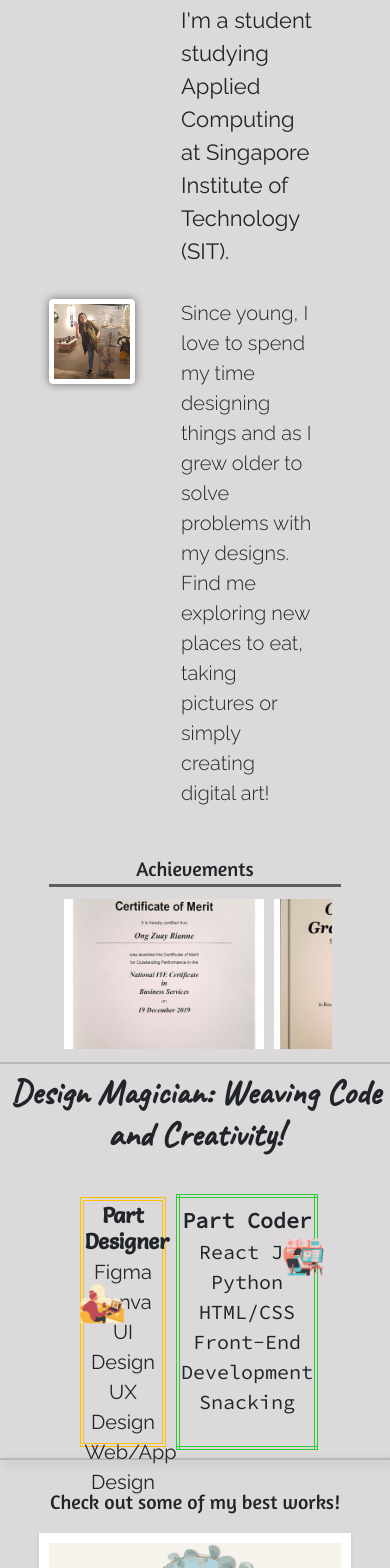
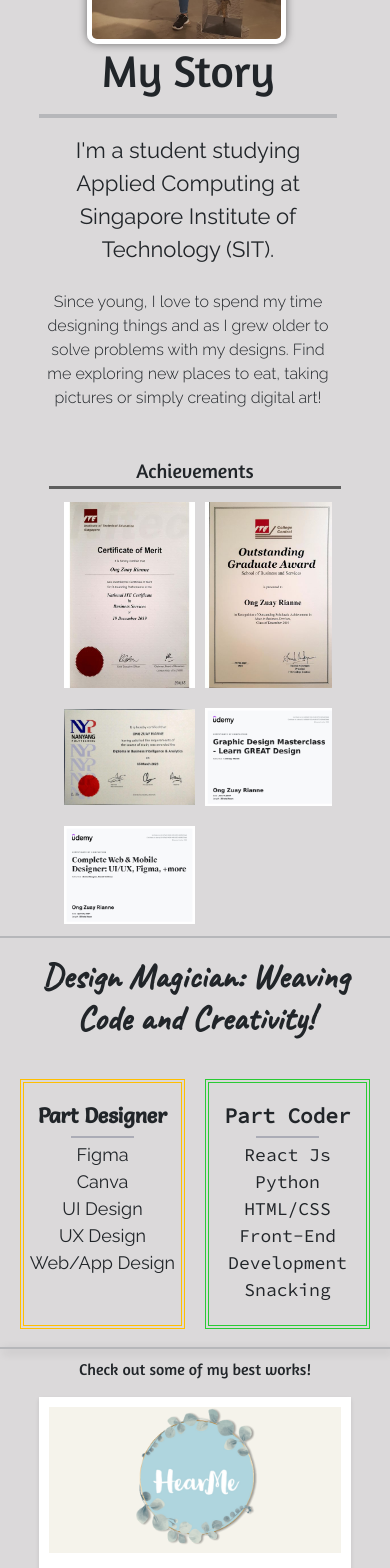
Before and after one commit to KazunaStudio/Rianne_Studio, a React (Create React App) app: page /#/About in a window 390 px wide. Shown: the part 280-1848 px from the top of the page. Built offline with nearby package versions, Linux system fonts and the light colour scheme.

Commit message:
Major update 2.1

```diff
--- a/src/Functions/Functions.css
+++ b/src/Functions/Functions.css
@@ -6,6 +6,12 @@
  5) Gallery Best Work */
 
 /* Gallery */
+.centered_gallery{
+  display: flex;
+  justify-content: center;
+  align-items: center;
+}
+
 .gallery {
     display: flex;
     flex-wrap: nowrap;
@@ -76,14 +82,14 @@
     background-color: transparent;
     border: none;
     border-radius: 10%;
-    opacity: 0; /* Initially hide buttons */
-    transition: opacity 0.3s; /* Add transition for smooth appearance */
+    opacity: 0;
+    transition: opacity 0.3s;
   }
 
   .popup-content:hover .close-button,
   .popup-content:hover .prev-button,
   .popup-content:hover .next-button {
-    opacity: 1; /* Show buttons when popup content is hovered over */
+    opacity: 1;
   }
 
   .close-button:hover, .prev-button:hover, .next-button:hover {
@@ -114,40 +120,94 @@
     margin-right: 3%;
   }
 
+/* Gallery Phone View */
+@media (max-width: 600px) {
+  .gallery {
+    display: grid;
+    grid-template-columns: repeat(2, 1fr);
+    gap: 10px;
+    justify-items: center;
+  }
+
+  .gallery img {
+    width: 100%;
+    height: auto;
+    object-fit: cover;
+  }
+
+  .popup-content {
+    max-width: 90%;
+    max-height: 80%;
+  }
+
+  .prev-button, .next-button {
+    width: 30px;
+    height: 30px;
+    margin-left: 5%;
+    margin-right: 5%;
+  }
+
+  .close-button {
+    width: 20px;
+    height: 20px;
+    margin-top: 2%;
+    margin-right: 2%;
+  }
+
+  .popup-content img {
+    max-width: 90%;
+    max-height: 90%;
+    object-fit: contain;
+  }
+}
+
 /* Skills */
+.Dskill_names{
+  font-Family: Raleway;
+  font-Size: 20px;
+  margin-top: 2%;
+}
+
+.Cskill_names{
+  font-Family: SourceCodePro;
+  font-Size: 20px;
+  margin-top: 2%;
+}
+
+.underline{
+  width: 25%;
+  margin: 0 auto;
+  border: #1d2a4d 1px solid;
+}
+
 .Designer {
-  margin: 0 auto;
-  padding-bottom: 3%;
+  margin-top: 20px;
   font-weight: bold;
   font-family: Salsa;
 }
+
 .Coder{
-  margin: 0 auto;
-  padding-bottom: 3%;
-  font-weight: bolder;
+  margin-top: 20px;
+  font-weight: bold;
   font-family: SourceCodePro;
 }
 
 .Designer_border{
-  margin: 0 auto;
-  padding-top: 2%;
-  padding-bottom: 3%;
+  align-items: center;
   border: double 4px rgb(255, 191, 0);
-  width: 85%;
-  height: 250px;
   align-items: center;
   justify-content: center;
+  margin-right: 5%;
+  height: 250px;
 }
 
 .Coder_border{
-  margin: 0 auto;
-  padding-top: 2%;
-  padding-bottom: 3%;
+  align-items: center;
   border: double 4px rgb(41, 203, 52);
-  width: 43%;
-  height: 250px;
   align-items: center;
   justify-content: center;
+  margin-left: 5%;
+  height: 250px;
 }
 
 .table-container {
@@ -171,9 +231,161 @@
 
 .table-image2 {
   position: absolute;
+  bottom: 35%;
+  right: 18%;
+  width: 12%;
+}
+
+.table_adjust{
+  margin: 0 auto;
+  width: 50%;
+}
+
+.header{
+  margin-Bottom:2%;
+  font-Family:Caveat;
+  font-Weight:bolder;
+  font-Size:35px;
+}
+
+td{
+  width: 50%;
+}
+
+/* Skill phone mobile */
+@media screen and (max-width: 600px) {
+  .underline{
+    width: 40%;
+  }
+
+  .Designer,
+  .Coder{
+    font-size: 21px;
+  }
+
+  .Cskill_names,
+  .Dskill_names{
+    font-size: 18px;
+  }
+
+  .Designer_border,
+  .Coder_border{
+    margin-right: 5%;
+    margin-left: 5%;
+  }
+
+  .table_adjust{
+    width: 100%;
+  }
+
+  .table-container {
+    padding: 10px;
+    transform: scale(1);
+  }
+
+  table {
+    width: 100%;
+    margin: 0 auto;
+  }
+
+  .table-image,
+  .table-image2 {
+    display: none;
+  }
+
+  h4 {
+    font-size: 24px;
+    text-align: center;
+  }
+
+  p {
+    font-size: 16px;
+    text-align: center;
+  }
+
+}
+
+@media screen and (min-width:800px) and (max-width:800px) {
+  .table-image,
+  .table-image2 {
+    display: none;
+  }
+
+  .underline{
+    width: 40%;
+  }
+
+  .Designer_border,
+  .Coder_border{
+    width: 300px;
+    height: 300px;
+  }
+
+  td{
+    padding-right: 20px;
+  }
+
+}
+
+@media screen and (min-width:800px) and (max-width:900px) {
+  .table-image {
+    position: absolute;
+    top: 72%;
+    left: 8%;
+    width: 15%;
+  }
+
+  .table-image2 {
+    position: absolute;
+    bottom: 55%;
+    right: 5%;
+    width: 15%;
+  }
+
+  .Designer_border,
+  .Coder_border{
+    width: 300px;
+    height: 300px;
+  }
+
+}
+
+@media screen and (min-width:900px) and (max-width:1200px) {
+  .table-image {
+    position: absolute;
+    top: 70%;
+    left: 17%;
+    width: 12%;
+  }
+
+  .table-image2 {
+    position: absolute;
     bottom: 45%;
-  right: 16%;
+    right: 17%;
     width: 12%;
+  }
+}
+
+@media screen and (min-width:768px) and (max-width:768px) {
+  .table-image,
+  .table-image2 {
+    display: none;
+  }
+
+  .underline{
+    width: 50%;
+  }
+
+  .Designer_border,
+  .Coder_border{
+    width: 300px;
+    height: 300px;
+  }
+
+  td{
+    padding-right: 20px;
+  }
+
 }
 
 /* BarGraph */
@@ -316,11 +528,13 @@
   align-items: center;
   border-radius:5%;
 }
+
 .container #video {
   width: 600px;
   height: 340px;
   border-radius: 5%;
 }
+
 .container .controls {
   position: absolute;
   bottom: 40px;
@@ -330,9 +544,11 @@
   opacity: 0.2;
   transition: opacity 0.4s;
 }
+
 .container:hover .controls {
   opacity: 1;
 }
+
 .container .controls button {
   background: transparent;
   color: #fff;
@@ -341,6 +557,7 @@
   border: none;
   cursor: pointer;
 }
+
 .container .controls .timeline {
   flex: 1;
   display: flex;
@@ -349,19 +566,23 @@
   border-right: 3px solid #ccc;
   border-left: 3px solid #ccc;
 }
+
 .container .controls .timeline .bar{
   background: rgb(1, 1, 65);
   height: 4px;
   flex: 1;
 }
+
 .container .controls .timeline .bar .inner{
   background: #ffffff;
   width: 0%;
   height: 100%;
 }
+
 .fa {
   font-size: 20px !important;
 }
+
 .fonts{
   font-size: 40px;
   font-family: Libre Baskerville;
@@ -400,7 +621,7 @@
   top: 50%;
   width: 200px;
   height: 3px;
-  background-color: rgb(208, 206, 206);
+  background-color: rgb(102, 95, 95);
 }
 
 .with-lines::before {
@@ -415,6 +636,7 @@
   width: 70%;
   margin: 0 auto;
   display: flex;
+  flex-direction: row;
   justify-content: center;
 }
 
@@ -470,49 +692,60 @@
   color: #265080;
 }
 
-
+/* Gallery Best Work Mobile */
 @media screen and (max-width:600px) {
-
   .with-lines::before,
   .with-lines::after {
     display: none;
   }
 
-    .with-lines {
-      position: relative;
-      padding-top: 5%;
-    }
-
   .bestworks {
-      flex-direction: column;
-      width: 80%;
-      margin: 0 auto;
-      display: flex;
-      flex-direction: column;
-      justify-content: center;
     align-items: center;
     margin-bottom: 5%;
   }
 
   .bestworksitem {
-      background-color: lightgray;
-      margin-bottom: 10px;
+    background-color: rgb(255, 255, 255);
+    margin-bottom: 5%;
   }
 
 }
 
-@media screen and (max-width:800px) {
-  .table-image {
+@media screen and (min-width:750px) and (max-width:900px) {
+  .with-lines::before,
+  .with-lines::after {
+    content: '';
     position: absolute;
-    top: 55%;
-    left: 20%;
-    width: 12%;
+    top: 50%;
+    width: 100px;
+    height: 3px;
+    background-color: rgb(102, 95, 95);
   }
 
-  .table-image2 {
-    position: absolute;
-    bottom: 45%;
+  .with-lines::before {
+    left: 16%;
+  }
+
+  .with-lines::after {
     right: 16%;
-    width: 12%;
   }
+
+  .bestworksitem {
+    background-color: rgb(255, 255, 255);
+    margin-bottom: 5%;
+    width: 80%;
   }
+
+}
+
+@media screen and (min-width:1100px) and (max-width:1300px) {
+
+  .with-lines::before {
+    left: 15%;
+  }
+
+  .with-lines::after {
+    right: 15%;
+  }
+
+}
--- a/src/Functions/Skills.js
+++ b/src/Functions/Skills.js
@@ -22,20 +22,23 @@ const SkillsTable = () => {
 
     return (
         <div className={`table-container ${animationStarted ? 'zoom-out' : ''}`}>
-            <h4 style={{marginBottom:'2%', fontFamily:"Caveat",fontWeight:"bolder",fontSize:"35px"}}>Design Magician: Weaving Code and Creativity!</h4>
+            <h4 className='header'>Design Magician: Weaving Code and Creativity!</h4>
             <br/>
-            <table style={{ margin: "0 auto", width: "50%" }}>
+            <table className='table_adjust'>
                 <tr>
                     <td>
                         <div className='Designer_border'>
                             <h4 className='Designer'>Part Designer</h4>
-                            <p style={{ fontFamily: "Raleway" }}>Figma<br />Canva<br />UI Design <br /> UX Design<br />Web/App Design</p>
+                            <hr className='underline'/>
+                            <p className='Dskill_names'>Figma<br />Canva<br />UI Design <br /> UX Design<br />Web/App Design</p>
                         </div>
                     </td>
-                    <td style={{ width: "5%" }}></td>
-                    <td className='Coder_border'>
-                        <h4 className='Coder'>Part Coder</h4>
-                        <p style={{ fontFamily: "SourceCodePro", fontSize: "20px" }}>React Js <br /> Python <br /> HTML/CSS <br />Front-End Development <br /> Snacking</p>
+                    <td>
+                        <div className='Coder_border'>
+                            <h4 className='Coder'>Part Coder</h4>
+                            <hr className='underline'/>
+                            <p className='Cskill_names'>React Js <br /> Python <br /> HTML/CSS <br />Front-End Development <br /> Snacking</p>
+                        </div>
                     </td>
                 </tr>
             </table>
--- a/src/Functions/gallery.js
+++ b/src/Functions/gallery.js
@@ -51,6 +51,7 @@ const Gallery = () => {
           <div className='float_up'>Achievements</div>
           <hr className='float_up' style={{borderTop:"solid 3px #5E5E5E", width:"75%",margin:"0 auto"}}/>
           <div style={{maxWidth:"70%",margin:"0 auto", marginTop:"2%"}}>
+            <div className='centered_gallery'>
               <div className="float_up gallery">
                 {images.map((image, index) => (
                   <div
@@ -64,6 +65,7 @@ const Gallery = () => {
                     />
                   </div>
                 ))}
+              </div>
             </div>
 
             <div className={`popup ${popupOpen ? 'show' : ''}`}>
--- a/src/General/About.js
+++ b/src/General/About.js
@@ -19,7 +19,7 @@ export class About extends Component{
                             </div>
                         </div>
                         <div className='columnstyle3'>
-                            <div className='centers' style={{width:"75%"}}>
+                            <div className='centers'>
                                 <h1 style={{fontSize:"45px"}}>My Story</h1><hr style={{borderTop:"solid 4px rgb(74, 84, 93)"}}/>
                                 <p style={{fontFamily:"Ralewaylight"}}>
                                     <span style={{fontSize:"22px",fontFamily:"Raleway"}}>I'm a student studying Applied Computing at Singapore Institute of Technology (SIT).</span>
--- a/src/General/Contact.js
+++ b/src/General/Contact.js
@@ -2,8 +2,7 @@ import React,{Component,useState,useEffect} from 'react';
 import { Link } from 'react-router-dom';
 import 'react-slideshow-image/dist/styles.css';
 import selfimg from "../Images/Self-Image.png";
-import "../App.css"
-import GalleryWork from '../Functions/Gallerywork';
+import './General.css'
 
 
 export class Contact extends Component{
--- a/src/General/General.css
+++ b/src/General/General.css
@@ -2,19 +2,23 @@
 /* 1) About */
 /* 2) Best work for about */
 /* 3) Portfolio */
+/* 4) Contact */
 
 
 /* About */
+.centers{
+  width:75%;
+}
+
 .imageself{
     border-radius: 5%;
-    width: 60%;
+    width: 100%;
     border:solid 5px rgb(255, 255, 255);
     box-shadow: 0 0 8px rgba(0, 0, 0, 0.5);
 }
 
 .innersection2{
     display: flex;
-    align-items: center;
     margin: -20px auto;
     padding: 20px;
     width: 100%;
@@ -25,6 +29,8 @@
     display: flex;
     width: 100%;
     align-items: center;
+    flex-direction: row;
+    justify-content: space-between;
   }
 
 .columnstyle3 {
@@ -39,14 +45,13 @@
 .columnimage3 {
     flex: 1;
     z-index: 0;
-    text-align: right;
     padding-right: 5%;
     animation: slideInFromLeft 1s ease forwards;
-    z-index: 1;
   }
 
 .image-container3 {
-    width: 100%;
+    width: 60%;
+    margin-left: auto;
 }
 
 @keyframes slideInFromLeft {
@@ -77,15 +82,43 @@ margin: 0 auto;
   .bargraph-container {
     display: none;
   }
+
+  .innercontrol2{
+    flex-direction: column;
+    justify-content: space-between;
+  }
+
+  .image-container3{
+    margin-bottom: 20px;
+    margin: 0 auto;
+  }
+
+  .centers{
+    width: 100%;
+    text-align: center;
+  }
+
+  .columnstyle3 {
+    width: 85%;
+    margin-right: 4%;
+    text-align: center;
+  }
+
 }
 
 @media screen and (min-width: 768px) and (max-width: 900px){
   .bargraph-container {
     display: none;
   }
-}
 
-@media screen and (min-width: 901px) and (max-width: 1200px){
+  .image-container3{
+    margin-bottom: 20px;
+    width: 90%;
+  }
+
+  .centers{
+    width: 100%;
+  }
 
 }
 
@@ -108,3 +141,46 @@ margin: 0 auto;
 .fadein {
   animation: fadeIn 0.5s ease-in;
 }
+
+/* Contact */
+.imagecontact{
+  width: 100%;
+  height: 100%;
+  object-fit: cover;
+}
+
+.columnimagecontact{
+  flex: 1;
+  padding-left: 1%;
+  padding-right: 10%;
+  z-index: 0;
+  animation: slideInFromRight 1s ease forwards;
+}
+
+.columnstylecontact{
+  flex: -1;
+  width: 50%;
+  padding-left: 15%;
+  animation: slideInFromLeft 1s ease forwards;
+  z-index: 1;
+}
+
+.image-containercontact{
+  width: 64%;
+  margin-left: auto;
+  margin-right: 50%;
+}
+
+.adjust{
+padding-left: 260px;
+}
+
+.iconwhatsapp:hover path {
+  fill: #37d3aa;
+}
+.icontelegram:hover path {
+  fill: #0275c2;
+}
+.iconlinkedin:hover path {
+  fill: #2864AA;
+}
--- a/src/General/Portfolio/EcomApp.js
+++ b/src/General/Portfolio/EcomApp.js
@@ -154,7 +154,7 @@ export class Ecomapp extends Component{
 
                 </div>
 
-                <div class="with-lines">
+                <div class="with-lines2">
                     <p>Check out some of my other works!</p>
                     </div>
                     <div class="bestworksothers">
--- a/src/General/Portfolio/FnBWebsite.js
+++ b/src/General/Portfolio/FnBWebsite.js
@@ -126,7 +126,7 @@ export class FnBWebsite extends Component{
 
                 </div>
 
-                <div class="with-lines">
+                <div class="with-lines2">
                     <p>Check out some of my other works!</p>
                     </div>
                     <div class="bestworksothers">
--- a/src/General/Portfolio/HearMe.js
+++ b/src/General/Portfolio/HearMe.js
@@ -240,7 +240,7 @@ export class HearMe extends Component{
                         <video src={video} controls autoplay className='container'/>
                 </div>
 
-                <div class="with-lines">
+                <div class="with-lines2">
                     <p>Check out some of my other works!</p>
                     </div>
                     <div class="bestworksothers">
--- a/src/General/Portfolio/Portfolios.css
+++ b/src/General/Portfolio/Portfolios.css
@@ -103,12 +103,12 @@ ol.custom-list li:before {
 }
 
 /* Gallery Others */
-.with-lines {
+.with-lines2 {
     position: relative;
   }
 
-  .with-lines::before,
-  .with-lines::after {
+  .with-lines2::before,
+  .with-lines2::after {
     content: '';
     position: absolute;
     top: 50%;
@@ -117,11 +117,11 @@ ol.custom-list li:before {
     background-color: rgb(102, 95, 95);
   }
 
-  .with-lines::before {
+  .with-lines2::before {
     left: 25%;
   }
 
-  .with-lines::after {
+  .with-lines2::after {
     right: 25%;
   }
 
@@ -196,8 +196,8 @@ ol.custom-list li:before {
 
   @media only screen and (max-width: 899px) {
 
-      .with-lines::before,
-      .with-lines::after {
+      .with-lines2::before,
+      .with-lines2::after {
         content: '';
         position: absolute;
         top: 50%;
@@ -206,7 +206,7 @@ ol.custom-list li:before {
         background-color: transparent;
       }
 
-      .with-lines {
+      .with-lines2 {
         position: relative;
         padding-top: 5%;
       }
--- a/src/Navigation.js
+++ b/src/Navigation.js
@@ -23,7 +23,7 @@ export class Navigation extends Component{
                 <Container fluid >
                   <table>
                     <tbody>
-                    <td className='tabletsnmobile'>
+                    <td>
                       <tr>
                         <Navbar.Brand href="/Rianne_Studio" className='image-container'>
                           <img src={logo} className='image2' alt="Logo"/>
@@ -32,11 +32,13 @@ export class Navigation extends Component{
                     </td>
                     <td>
                       <tr>
+                        <div className='indentation'>
                         <Navbar.Toggle style={{border:"none"}}  onClick={() => setShowOffcanvas(true)}>
                           <svg xmlns="http://www.w3.org/2000/svg" width="40" height="40" fill="white" className="bi bi-filter-right" viewBox="0 0 16 16">
                             <path d="M14 10.5a.5.5 0 0 0-.5-.5h-3a.5.5 0 0 0 0 1h3a.5.5 0 0 0 .5-.5m0-3a.5.5 0 0 0-.5-.5h-7a.5.5 0 0 0 0 1h7a.5.5 0 0 0 .5-.5m0-3a.5.5 0 0 0-.5-.5h-11a.5.5 0 0 0 0 1h11a.5.5 0 0 0 .5-.5"/>
                           </svg>
                         </Navbar.Toggle>
+                        </div>
                       </tr>
                   </td>
                   </tbody>
@@ -45,7 +47,7 @@ export class Navigation extends Component{
                   <Navbar.Offcanvas show={showOffcanvas} onHide={() => setShowOffcanvas(false)} className="offcanvas">
                     <Offcanvas.Header style={{backgroundColor:"#406a74"}}>
                       <Offcanvas.Title>
-                        <a href="/Rianne_Studio"><img src={logo} className='image2ph' alt="Logo"/></a> <b className='headerfont' style={{fontSize:"30px"}}>Welcome!</b>
+                        <a href="/Rianne_Studio"><img src={logo} className='image2ph' alt="Logo"/></a> <b className='headerfont' style={{fontSize:"34px"}}>Welcome!</b>
                       </Offcanvas.Title>
                     </Offcanvas.Header>
                     <Offcanvas.Body className="Offcanvas">
```
Also changed, not shown: src/App.css (+73 -62 lines). Lines whose indentation alone changed are shown as unchanged.
